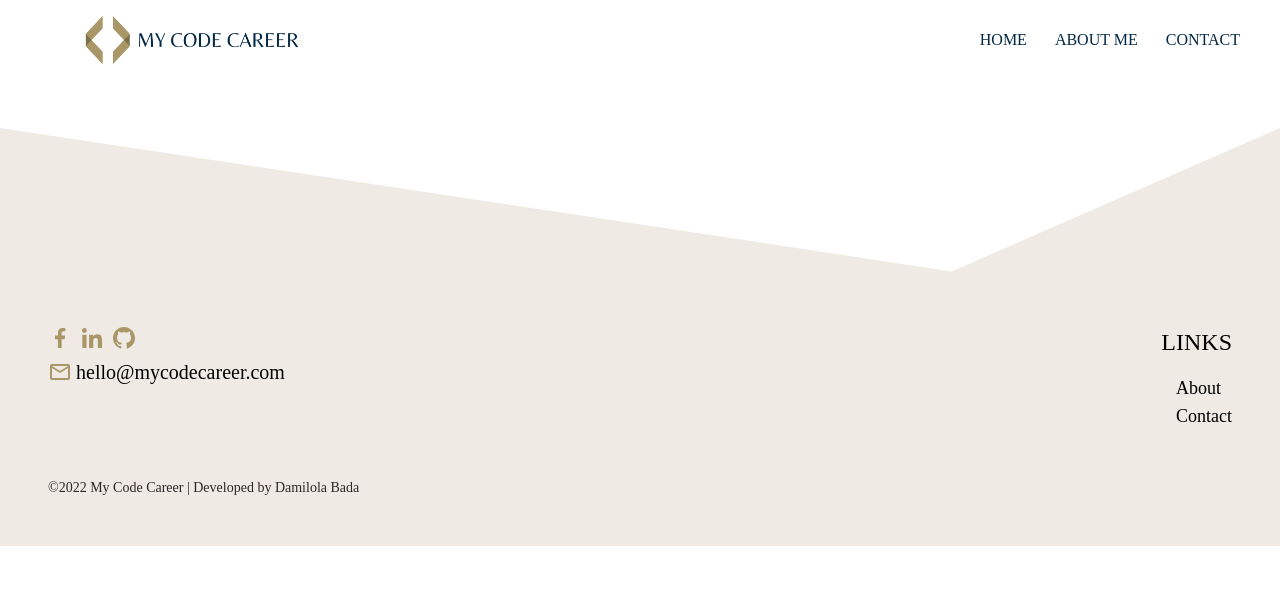
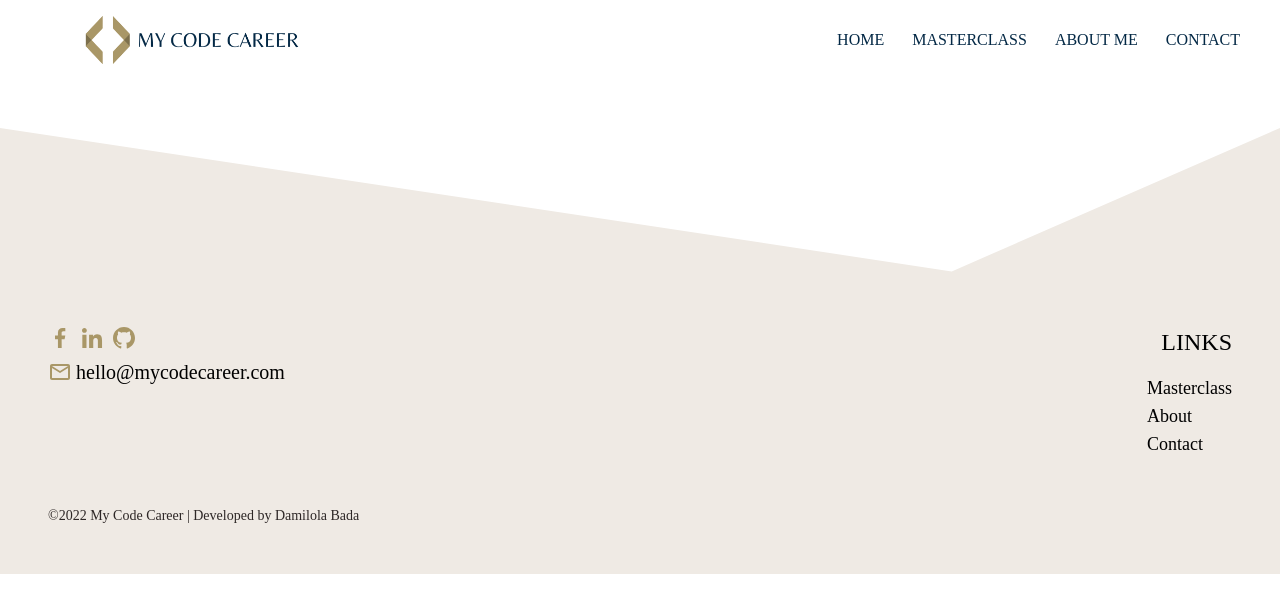
Before and after one commit to mycodecareer/mycodecareer.github.io, a React (Create React App) app: page /refer in a window 1280 px wide. Shown: the top 612 px of the page. Built offline with nearby package versions, Linux system fonts and the light colour scheme; a web font is replaced by a local one.

Commit message:
Add links to external masterclass

```diff
--- a/src/components/common/Footer/Footer.jsx
+++ b/src/components/common/Footer/Footer.jsx
@@ -1,15 +1,21 @@
 import FooterLinks from "./FooterLinks";
 import FooterSocials from "./FooterSocials";
 import Divider from "../../../assets/triangleAsymmetricalNegative.svg";
+import { MasterclassLink } from "../../../constants/constants";
 
 const footerLinks = [
   {
     id: 1,
+    name: "Masterclass",
+    url: MasterclassLink,
+  },
+  {
+    id: 2,
     name: "About",
     url: "/about",
   },
   {
-    id: 2,
+    id: 3,
     name: "Contact",
     url: "/contact",
   },
--- a/src/components/common/Footer/FooterLinks.jsx
+++ b/src/components/common/Footer/FooterLinks.jsx
@@ -3,8 +3,13 @@ import { useNavigate } from "react-router";
 const FooterLinks = ({ heading, footerLinks }) => {
   const navigate = useNavigate();
 
-  const handleNavigateToLink = (url) => {
-    navigate(url);
+  const handleNavigateToLink = (link) => {
+    if (link.name === "Masterclass") handleNavigationToExternal(link.url);
+    navigate(link.url);
+  };
+
+  const handleNavigationToExternal = (url) => {
+    window.open(url, "_blank");
   };
 
   return (
@@ -15,7 +20,7 @@ const FooterLinks = ({ heading, footerLinks }) => {
           return (
             <p
               key={link.id}
-              onClick={() => handleNavigateToLink(link.url)}
+              onClick={() => handleNavigateToLink(link)}
               className="text-md cursor-pointer lg:text-lg"
             >
               {link.name}
--- a/src/components/common/Navbar/Navbar.jsx
+++ b/src/components/common/Navbar/Navbar.jsx
@@ -3,9 +3,11 @@ import { Link } from "react-router-dom";
 import { RiMenu3Line, RiCloseLine } from "react-icons/ri";
 import LOGO from "../../../assets/transp-logo.png";
 import LOGOWITHTEXT from "../../../assets/logo-with-text.png";
+import { MasterclassLink } from "../../../constants/constants";
 
 const navLinks = {
   home: "/",
+  masterclass: MasterclassLink,
   "about me": "/about",
   contact: "/contact",
 };
@@ -29,7 +31,6 @@ const Navbar = () => {
     }
   };
   window.addEventListener("scroll", changeNavColor);
-
   return (
     <nav
       className={`flex justify-between items-center px-4 lg:px-10 gap-4 w-screen h-[80px] fixed top-0 z-10 drop-shadow-xs text-dark-blue bg-${navColor}`}
@@ -53,7 +54,11 @@ const Navbar = () => {
         {Object.keys(navLinks).map((link) => {
           return (
             <li key={link} className="ml-1 uppercase">
-              <Link to={navLinks[link]}> {link} </Link>
+              {link === "masterclass" ? (
+                <a href={navLinks[link]}>{link}</a>
+              ) : (
+                <Link to={navLinks[link]}>{link}</Link>
+              )}
             </li>
           );
         })}
@@ -78,9 +83,15 @@ const Navbar = () => {
             {Object.keys(navLinks).map((link) => {
               return (
                 <li key={link} className="ml-1 uppercase text-2xl">
-                  <Link to={navLinks[link]} onClick={handleMenuToggle}>
-                    {link}
-                  </Link>
+                  {link === "masterclass" ? (
+                    <a href={navLinks[link]} onClick={handleMenuToggle}>
+                      {link}
+                    </a>
+                  ) : (
+                    <Link to={navLinks[link]} onClick={handleMenuToggle}>
+                      {link}
+                    </Link>
+                  )}
                 </li>
               );
             })}
--- a/src/constants/constants.js
+++ b/src/constants/constants.js
@@ -11,3 +11,6 @@ export const GithubLink = "https://github.com/mycodecareer";
 // MailChimp
 export const MailChimpContactForm =
   "https://us5.list-manage.com/contact-form?u=d9dafdeda110501ebfc83ef28&form_id=039c3975b713e9acac4af172485d61b3";
+
+// Masterclass
+export const MasterclassLink = "https://mycodecareer.com/masterclass";
```
